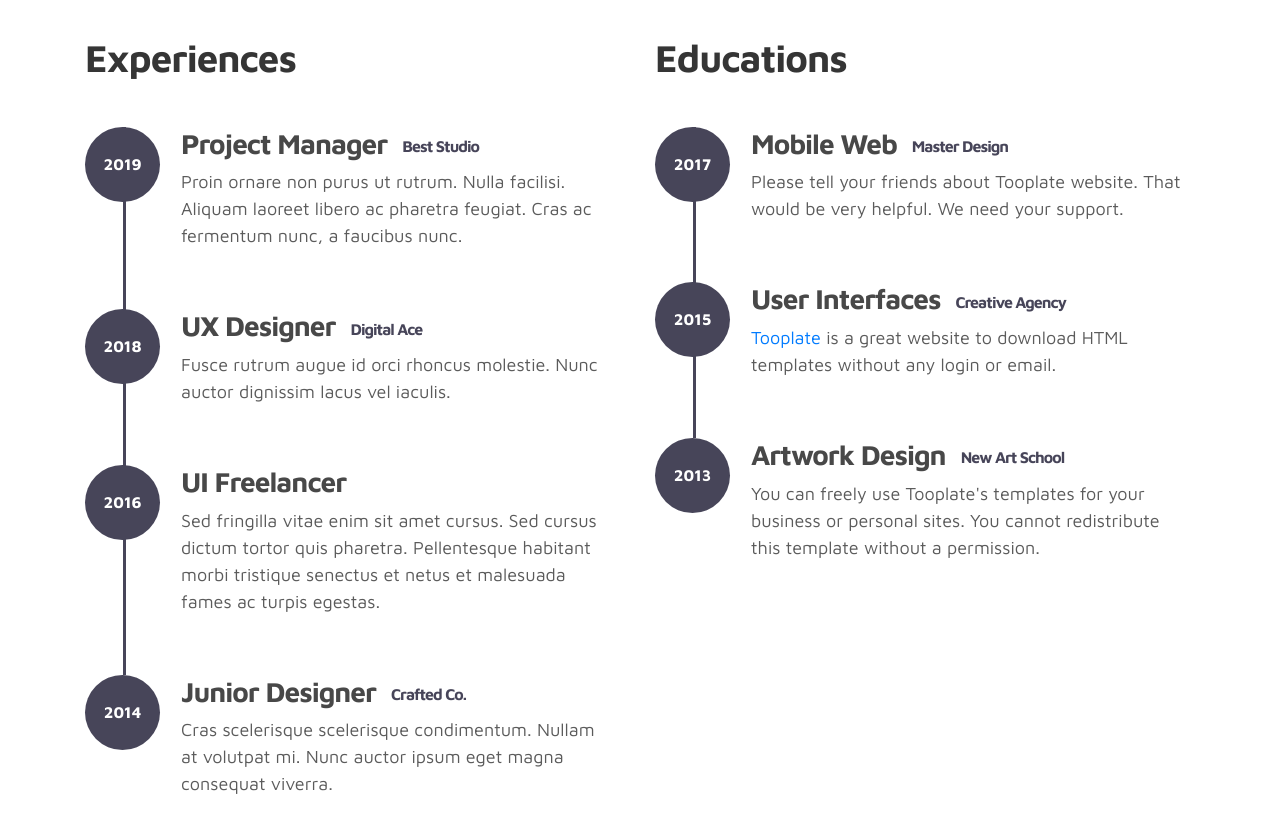
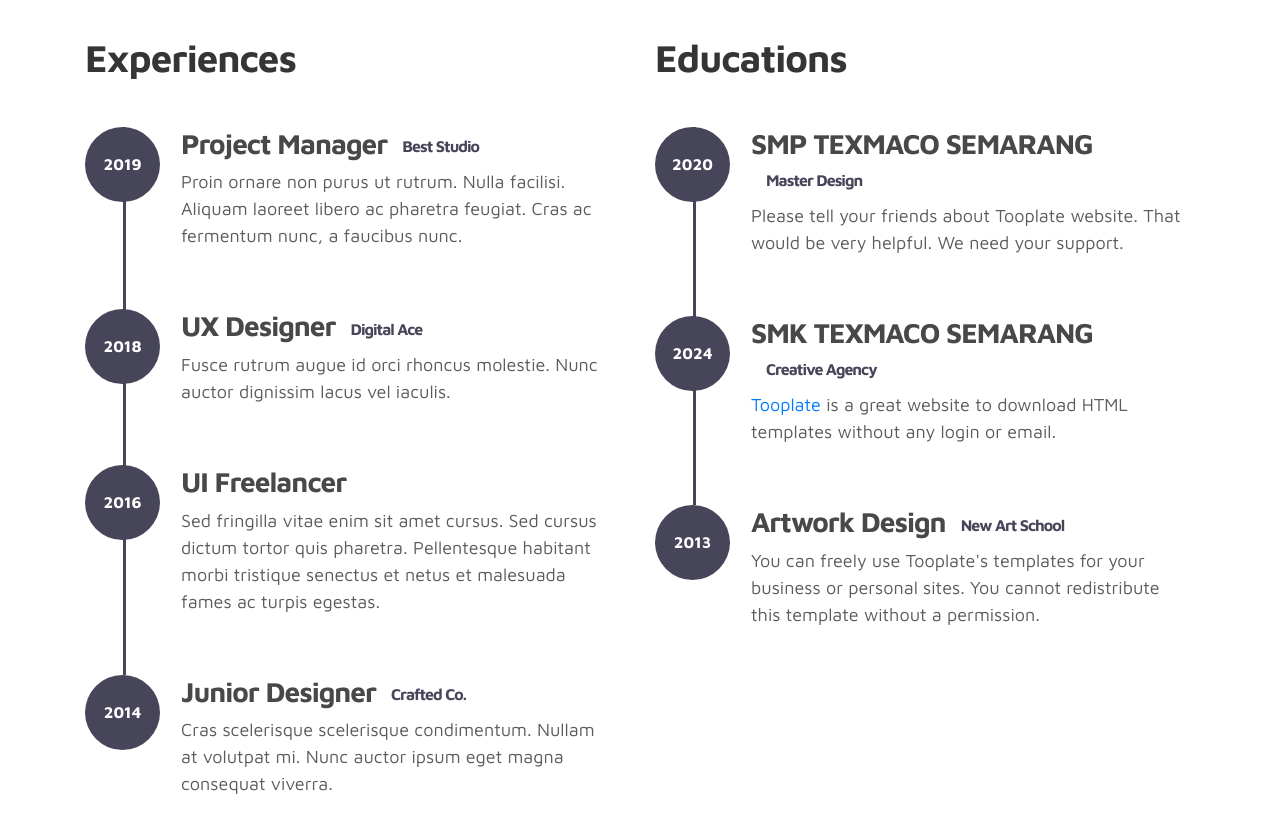
Before and after one commit to zaidSaiful22/portofolio, a plain HTML site: page index.html in a window 1280 px wide. Shown: the part 1600-2438 px from the top of the page. Drawn offline with Linux system fonts and the light colour scheme.

Commit message:
Update index.html

```diff
--- a/index.html
+++ b/index.html
@@ -208,20 +208,20 @@ https://www.tooplate.com/view/2115-marvel
                     <div class="timeline">
                         <div class="timeline-wrapper">
                              <div class="timeline-yr">
-                                  <span>2017</span>
+                                  <span>2020</span>
                              </div>
                              <div class="timeline-info">
-                                  <h3><span>Mobile Web</span><small>Master Design</small></h3>
+                                  <h3><span>SMP TEXMACO SEMARANG</span><small>Master Design</small></h3>
                                   <p>Please tell your friends about Tooplate website. That would be very helpful. We need your support.</p>
                              </div>
                         </div>
 
                         <div class="timeline-wrapper">
                             <div class="timeline-yr">
-                                <span>2015</span>
+                                <span>2024</span>
                             </div>
                             <div class="timeline-info">
-                                <h3><span>User Interfaces</span><small>Creative Agency</small></h3>
+                                <h3><span>SMK TEXMACO SEMARANG</span></span><small>Creative Agency</small></h3>
                                 <p><a rel="nofollow" href="https://www.facebook.com/tooplate">Tooplate</a> is a great website to download HTML templates without any login or email.</p>
                             </div>
                         </div>
```
